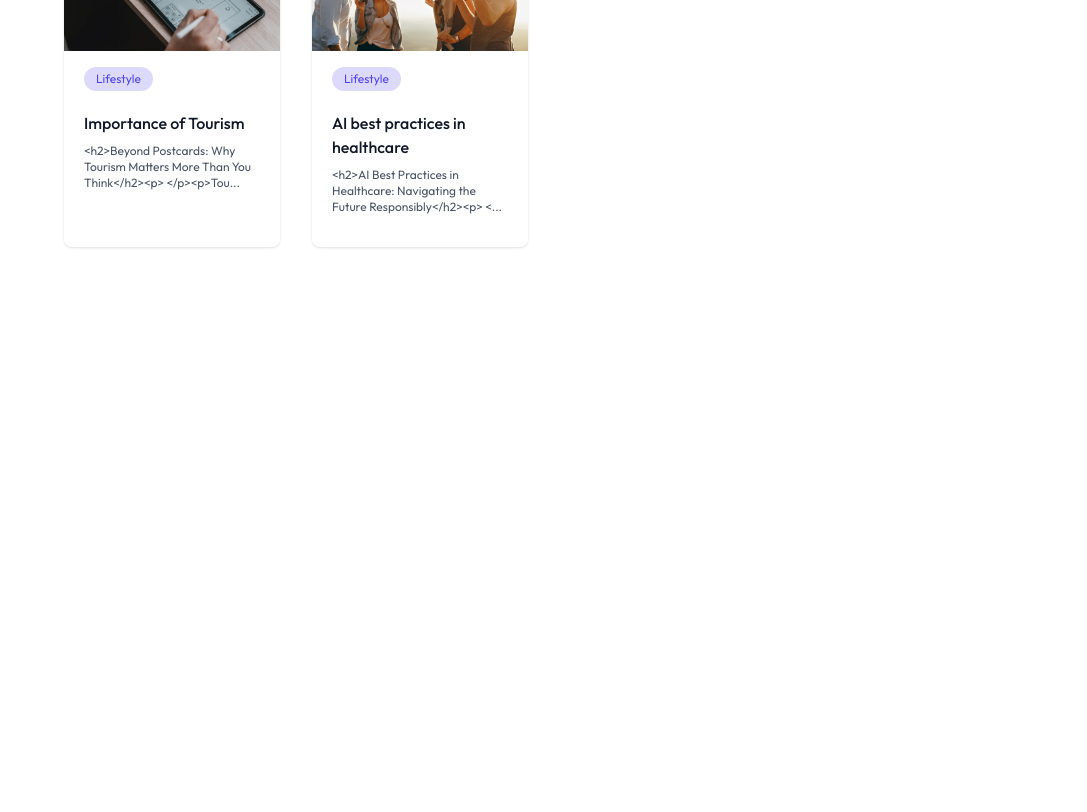
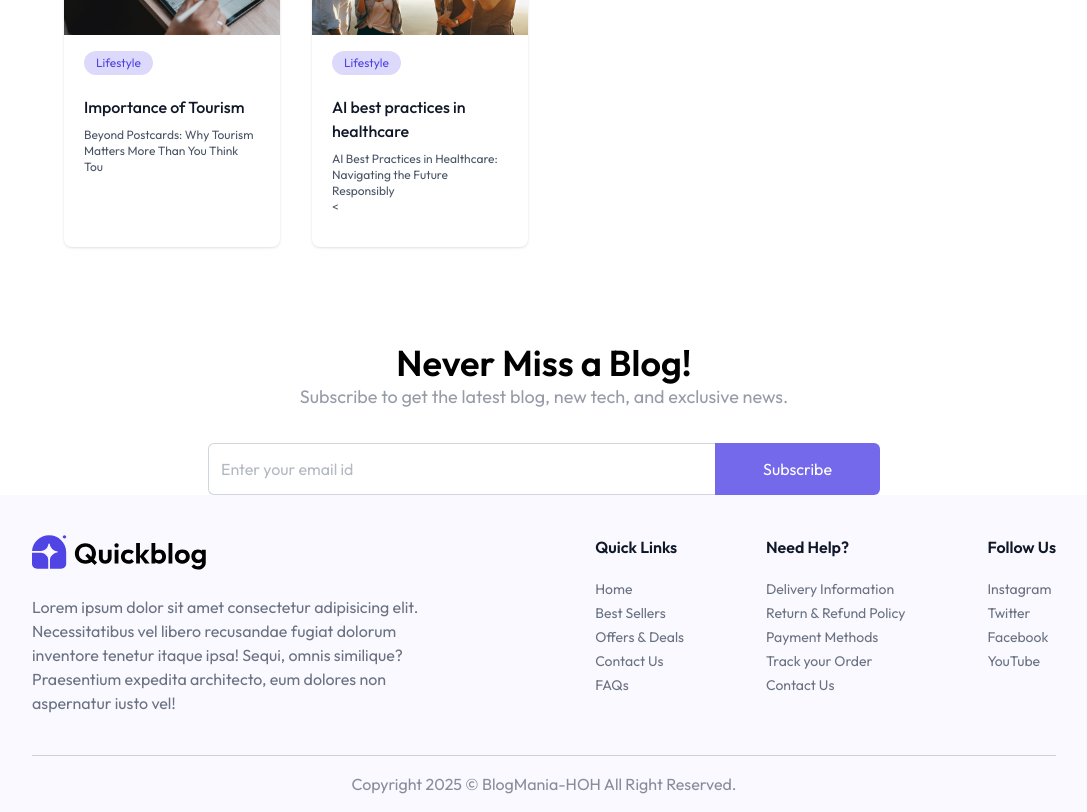
Before and after one commit to hiten8499/BlogMania, a React (Vite) app in the folder client/: page / in a window 1280 px wide. Shown: the part 1460-2272 px from the top of the page, without its empty margins (96-1183 px from the left). Before the commit the page ends 1803 px from the top, so only its background shows below. Built offline with nearby package versions, Linux system fonts and the light colour scheme.

Commit message:
completed the Home page by adding components (Newsetter,Footer)

```diff
--- a/client/src/App.jsx
+++ b/client/src/App.jsx
@@ -8,7 +8,7 @@
     <div>
       <Routes>
         <Route path='/' element={<Home/>}/>
-        <Route path='/blog' element={<Blog/>}/>
+        <Route path='/blog/:id' element={<Blog/>}/>
       </Routes>
     </div>
   )
--- a/client/src/components/BlogCard.jsx
+++ b/client/src/components/BlogCard.jsx
@@ -20,7 +20,7 @@
         rounded-full text-primary text-xs'>{category}</span>
       <div className='p-5'>
         <h5 className='mb-2 font-medium text-gray-900'>{title}</h5>
-        <p className='mb-3 text-xs text-gray-600'>{description?.slice(0, 80)}...</p>
+        <p className='mb-3 text-xs text-gray-600' dangerouslySetInnerHTML={{"__html":description.slice(0,80)}}></p>
       </div>
     </div>
   );
--- /dev/null
+++ b/client/src/components/Footer.jsx
@@ -0,0 +1,37 @@
+import React from 'react'
+import { assets, footer_data } from '../assets/assets'
+
+const Footer = () => {
+  return (
+    <div className='px-6 md:px-16 lg:px-24 xl:px-32 bg-primary/3'>
+      <div className='flex flex-col md:flex-row items-start justify-between
+       gap-10 py-10 border-b border-gray-500/30 text-gray-500'>
+
+        <div>
+            <img src={assets.logo} alt="logo" className='w-32 sm:w-44' />
+            <p className='max-w-[410px] mt-6'>Lorem ipsum dolor sit amet consectetur adipisicing elit.
+                Necessitatibus vel libero recusandae fugiat dolorum inventore tenetur itaque ipsa!
+                 Sequi, omnis similique? Praesentium expedita architecto,
+                 eum dolores non aspernatur iusto vel!</p>
+        </div>
+        <div className='flex flex-wrap justify-between w-full md:w-[45%] gap-5'>
+            {footer_data.map((section,index)=>
+            <div key={index}>
+                <h3 className='font-semibold text-base text-gray-900 md:mb-5 mb-2'>{section.title}</h3>
+                <ul className='text-sm space-y-1'>
+                    {section.links.map((link,i)=>
+                     <li key={i}>
+                        <a href="#" className='hover:underline transition'>{link}</a>
+                     </li>
+                    )}
+                </ul>
+                 </div> )}
+        </div>
+      </div>
+      <p className='py-4 text-center text-sm md:text-base text-gray-500/80'>
+      Copyright 2025 © BlogMania-HOH All Right Reserved.</p>
+    </div>
+  )
+}
+
+export default Footer
--- /dev/null
+++ b/client/src/components/Newsletter.jsx
@@ -0,0 +1,18 @@
+import React from 'react'
+
+const Newsletter = () => {
+  return (
+    <div className='flex flex-col items-center justify-center text-center space-2my-32'>
+      <h1 className='md:text-4xl text-2xl font-semibold'>Never Miss a Blog!</h1>
+      <p className='md:text-lg text-gray-500/70 pb-8'>Subscribe to get the latest blog, new tech, and exclusive news.</p>
+      <form className='flex items-center justify-between max-w-2xl w-full md:h-13 h-12'>
+        <input className='border border-gray-300 rounded-md h-full border-r-0 outline-none
+         w-full rounded-r-none px-3 text-gray-500' type="text" placeholder="Enter your email id" required/>
+        <button className='md:px-12 px-8 h-full text-white bg-primary/80 hover:bg-primary
+         transition-all cursor-pointer rounded-md rounded-l-none'>Subscribe</button>
+      </form>
+    </div>
+  )
+}
+
+export default Newsletter
--- a/client/src/pages/Home.jsx
+++ b/client/src/pages/Home.jsx
@@ -3,6 +3,8 @@
 import Header from '../components/Header'
 import BlogList from '../components/BlogList'
 import BlogCard from '../components/BlogCard'
+import Newsletter from '../components/Newsletter'
+import Footer from '../components/Footer'
 
 const Home = () => {
   return (
@@ -11,6 +13,8 @@
       <Header/>
       <BlogList/>
       <BlogCard/>
+      <Newsletter/>
+      <Footer/>
     </>
   )
 }
```
